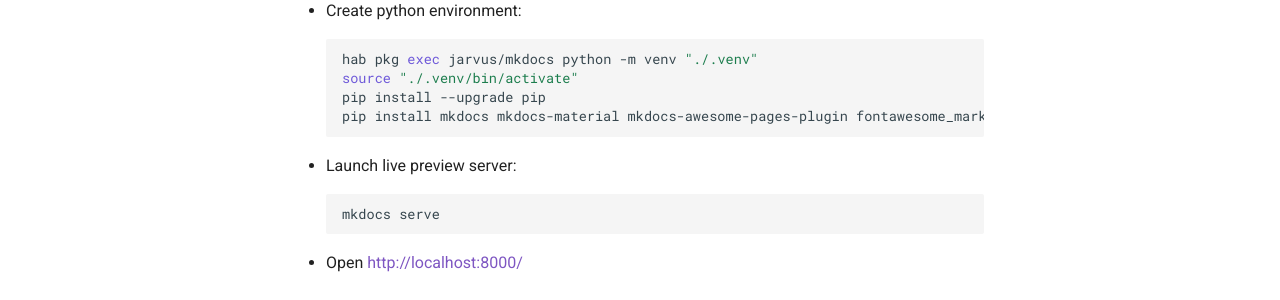
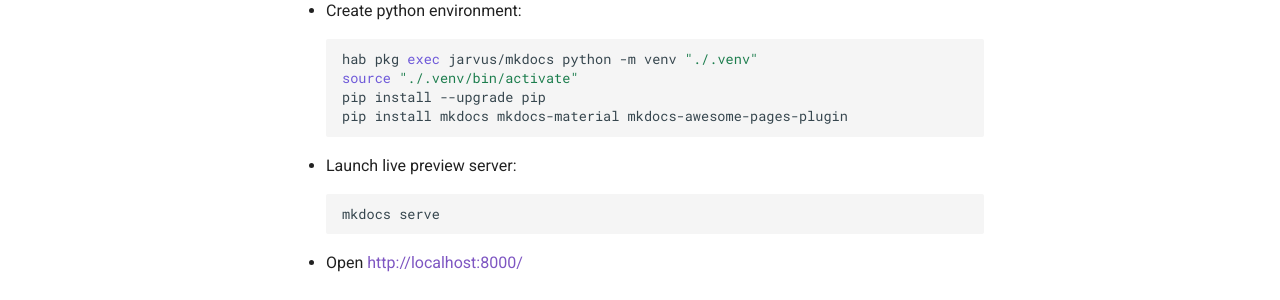
Before and after one commit to urbanSpatial/LetsPlanOrg, an MkDocs documentation site: the page built from docs/development/docs.md, in a window 1280 px wide. Shown: the part 412-712 px from the top of the page. Built offline with MkDocs 1.6.1 and Material for MkDocs 9.7.7, drawn with Linux system fonts in a browser that asks for light colours; nearby versions of some CDN libraries; comment, search, counter and statistics services are not loaded.

Commit message:
docs(mkdocs): drop abandoned fontawesome_markdown extension
fontawesome_markdown imports `markdown.util.etree`, which was removed in
Python-Markdown 3.4, so the gh-pages docs build aborts with a
configuration error. Nothing in docs/ uses its `:fa-...:` syntax; the
Font Awesome stylesheet stays loaded via extra_css.

Co-Authored-By: Claude Fable 5.1 <noreply@anthropic.com>
Claude-Session: https://claude.ai/code/session_015zcFS4Ae4QkJmuJQxGNBKU

````diff
--- a/docs/development/docs.md
+++ b/docs/development/docs.md
@@ -15,7 +15,7 @@
     hab pkg exec jarvus/mkdocs python -m venv "./.venv"
     source "./.venv/bin/activate"
     pip install --upgrade pip
-    pip install mkdocs mkdocs-material mkdocs-awesome-pages-plugin fontawesome_markdown
+    pip install mkdocs mkdocs-material mkdocs-awesome-pages-plugin
     ```
 
 - Launch live preview server:
--- a/mkdocs.yml
+++ b/mkdocs.yml
@@ -44,4 +44,3 @@ markdown_extensions:
       # insert a blank space before the character
       permalink: " ¶"
   - smarty
-  - fontawesome_markdown
````
Also changed, not shown: 1 other file.
